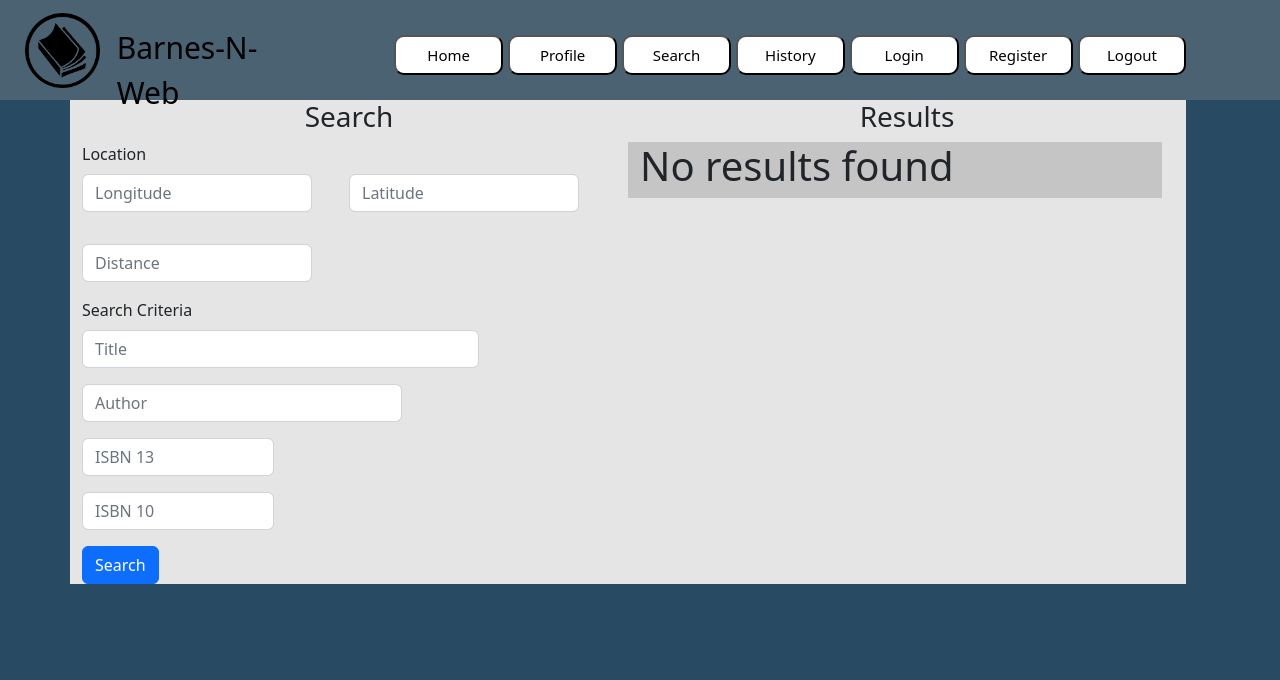
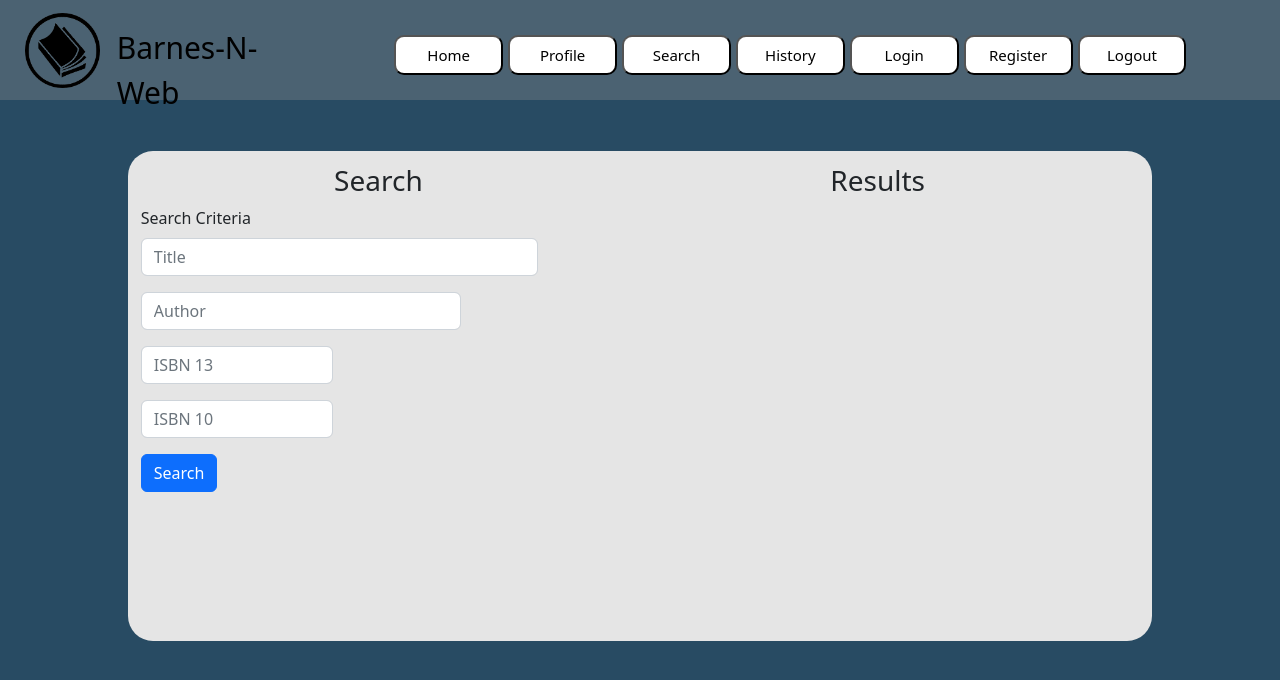
Before and after one commit to rigrergl/barnes-n-web, a Next.js app in the folder barnes-n-web/: page /Search in a window 1280 px wide. Shown: the top 680 px of the page. Built offline with nearby package versions, Linux system fonts and the light colour scheme.

Commit message:
Removed Location From Search Page

```diff
--- a/barnes-n-web/pages/Search.tsx
+++ b/barnes-n-web/pages/Search.tsx
@@ -11,13 +11,10 @@ import type { Listing } from "./components/Result";
 
 const Search = () => {
   const [listings, setListings] = useState<Listing[]>();
-  const [longitude, setLongitude] = useState("");
-  const [latitude, setLatitude] = useState("");
   const [title, setTitle] = useState("");
   const [author, setAuthor] = useState("");
   const [isbn_13, setIsbn_13] = useState("");
   const [isbn_10, setIsbn_10] = useState("");
-  const [maxDistance, setMaxDistance] = useState("");
   const { publicRuntimeConfig } = getConfig();
   const backendUrl = publicRuntimeConfig.backendUrl;
 
@@ -32,9 +29,9 @@ const Search = () => {
         isbn_10: isbn_10,
         isbn_13: isbn_13,
         author: author,
-        latitude: latitude,
-        longitude: longitude,
-        maxDistanceInMiles: maxDistance,
+        latitude: null,
+        longitude: null,
+        maxDistanceInMiles: null,
       }),
     })
       .then((res) => res.json())
@@ -47,56 +44,11 @@ const Search = () => {
   return (
     <div>
       <Header />
-      <Container fluid="sm">
-        <Row style={{ backgroundColor: "#e5e5e5" }}>
+      <Container fluid="sm" className="searchInputBox">
+        <Row>
           <Col>
             <h3 style={{ textAlign: "center" }}>Search</h3>
             <Form>
-              <Form.Label>Location</Form.Label>
-              <Row className="mb-3">
-                <Form.Group
-                  className="mb-3"
-                  as={Col}
-                  controlId="formGridLongitude"
-                >
-                  <Form.Control
-                    style={{ width: "18vw" }}
-                    type="longitude"
-                    placeholder="Longitude"
-                    value={longitude}
-                    onChange={(e) => setLongitude(e.target.value)}
-                  />
-                </Form.Group>
-
-                <Form.Group
-                  className="mb-3"
-                  as={Col}
-                  controlId="formGridLatitude"
-                >
-                  <Form.Control
-                    style={{ width: "18vw" }}
-                    type="latitude"
-                    placeholder="Latitude"
-                    value={latitude}
-                    onChange={(e) => setLatitude(e.target.value)}
-                  />
-                </Form.Group>
-              </Row>
-
-              <Form.Group
-                className="mb-3"
-                as={Col}
-                controlId="formGridDistance"
-              >
-                <Form.Control
-                  style={{ width: "18vw" }}
-                  type="maxDistance"
-                  placeholder="Distance"
-                  value={maxDistance}
-                  onChange={(e) => setMaxDistance(e.target.value)}
-                />
-              </Form.Group>
-
               <Form.Group controlId="formGridSearchCriteria">
                 <Form.Label>Search Criteria</Form.Label>
                 <Form.Control
--- a/barnes-n-web/pages/components/Result.tsx
+++ b/barnes-n-web/pages/components/Result.tsx
@@ -11,7 +11,6 @@ export type Listing = {
   listing_id?: string;
   ownerId?: string;
   title?: string;
-  locationId?: string;
   isbn_10?: string;
   isbn_13?: string;
   image?: string;
--- a/barnes-n-web/pages/components/ResultsList.tsx
+++ b/barnes-n-web/pages/components/ResultsList.tsx
@@ -1,5 +1,6 @@
 import { ListGroupItem } from "react-bootstrap";
 import ListGroup from "react-bootstrap/ListGroup";
+import { useState, useEffect } from "react";
 import type { Listing } from "./Result";
 import Result from "./Result";
 
@@ -8,12 +9,10 @@ type Props = {
 };
 
 const ResultsList = ({ results }: Props) => {
+  const [showResultsMessage, setResultsMessage] = useState(false);
+
   if (!results?.length) {
-    return (
-      <div>
-        <h1>No results found</h1>
-      </div>
-    );
+    return <div></div>;
   }
   return (
     <ListGroup>
--- a/barnes-n-web/pages/css/search.css
+++ b/barnes-n-web/pages/css/search.css
@@ -5,20 +5,22 @@
 }
 
 .searchInputBox {
-  position: relative;
-  text-align: left;
-  font-size: 15px;
-  height: 30px;
-  width: 300px;
-  margin-bottom: 10px;
+  border-radius: 25px;
+  background-color: #e5e5e5;
+  margin-top: 4%;
+  width: 80%;
+  height: 80%;
+  min-width: 490px;
+  min-height: 490px;
+  padding: 1%;
 }
 
-.searchButton {
-  position: relative;
-  text-align: center;
-  font-size: 15px;
-  height: 40px;
-  width: 150px;
-  background: #fb8500;
+.searchResultsBox {
   border-radius: 25px;
+  background-color: #e5e5e5;
+  margin-top: 4%;
+  width: 80%;
+  height: 80%;
+  min-width: 490px;
+  min-height: 490px;
 }
```
Also changed, not shown: 1 other file (tests, documents, lock files or other folders).
